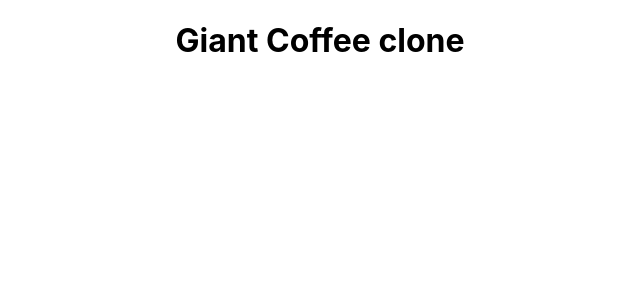
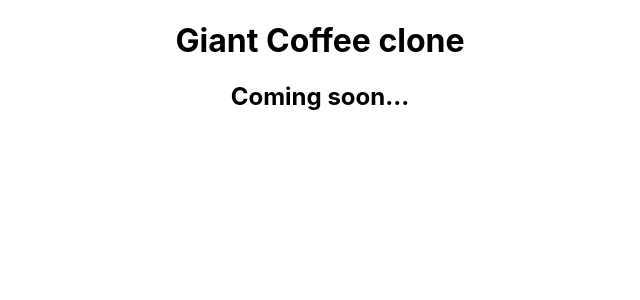
Before and after one commit to Upasana1807/giant-coffee-clone, a React (Create React App) app: page / in a window 1280 px wide. Shown: the top 300 px of the page, without its empty margins (320-960 px from the left). Built offline with nearby package versions, Linux system fonts and the light colour scheme.

Commit message:
initialising trial by spandan

```diff
--- a/src/App.js
+++ b/src/App.js
@@ -5,6 +5,7 @@ function App() {
   return (
     <div className="App">
       <h1>Giant Coffee clone</h1>
+      <h2>Coming soon...</h2>
     </div>
   );
 }
```
